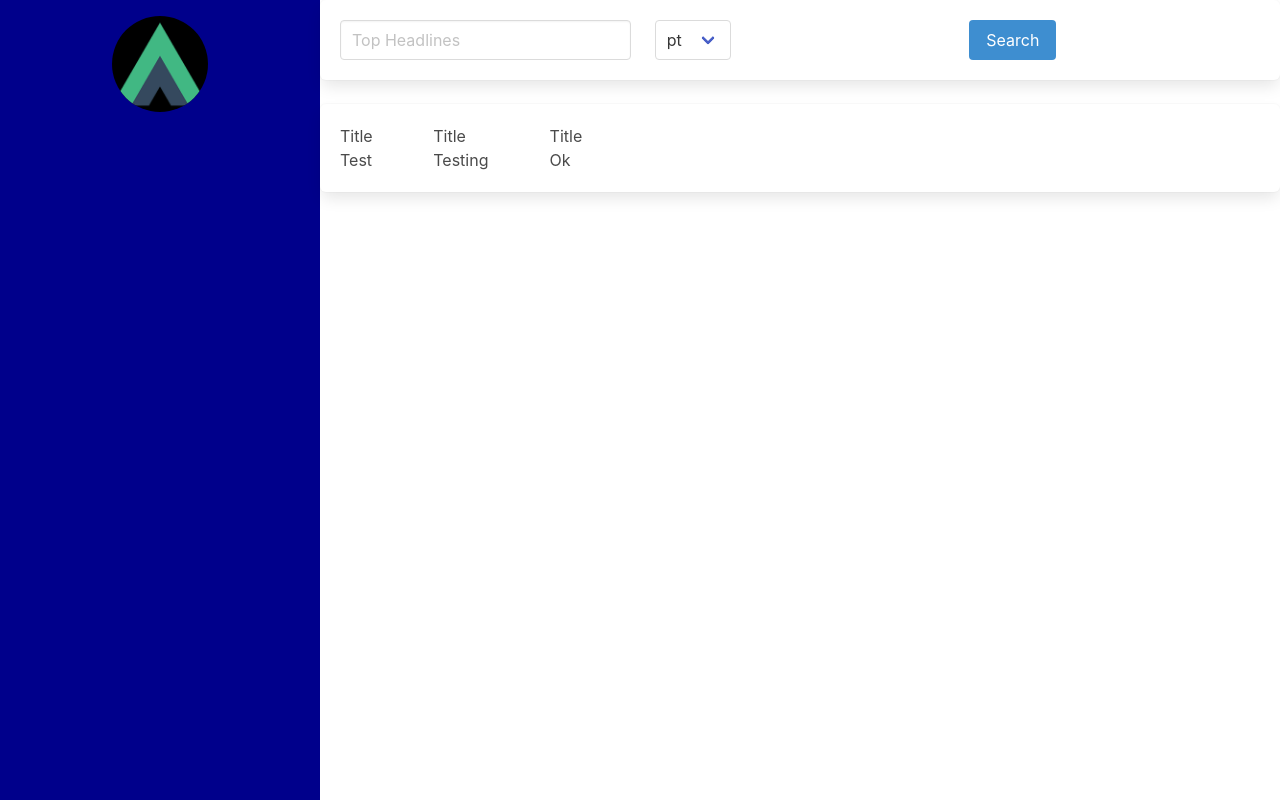
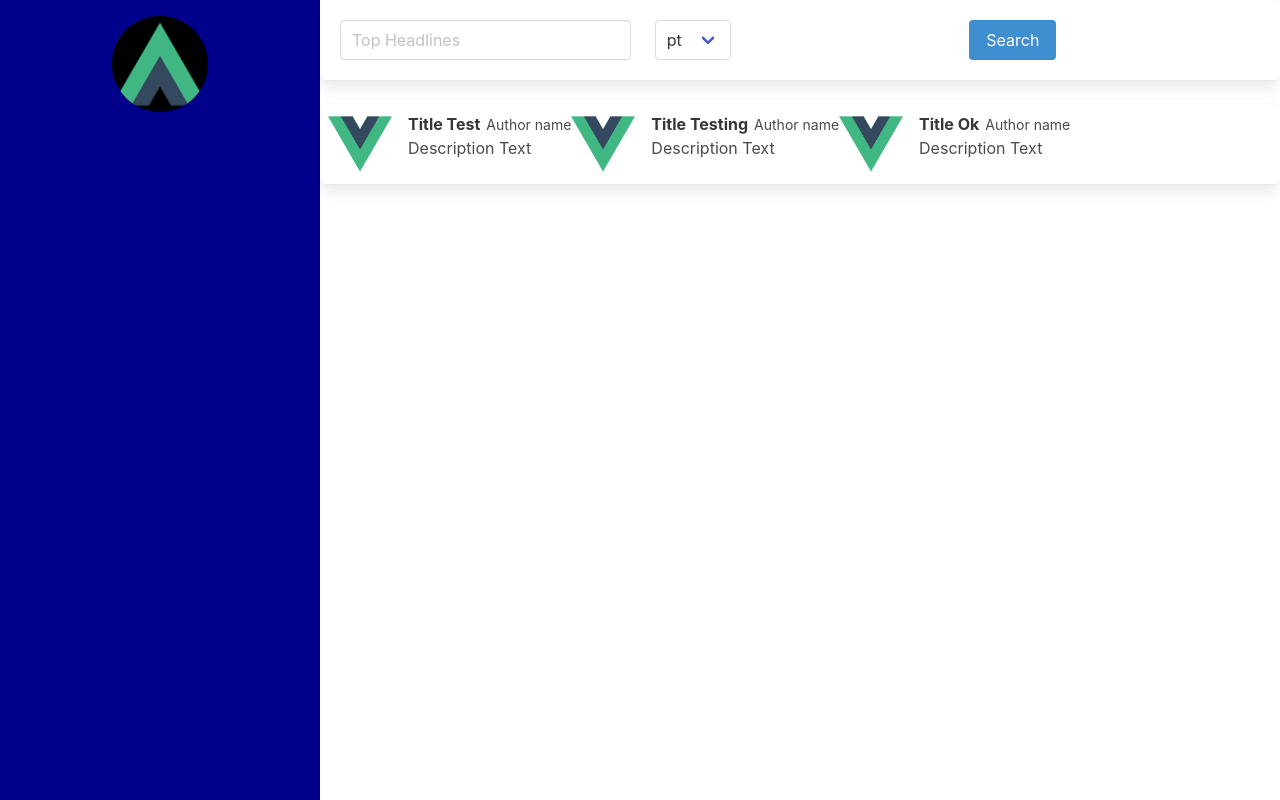
Before and after one commit to deal-machine/newst-web, a Vue app: page / in a window 1280 px wide. Built offline with nearby package versions, Linux system fonts and the light colour scheme.

Commit message:
refactor: newCard component

```diff
--- a/src/components/NewCard.vue
+++ b/src/components/NewCard.vue
@@ -1,7 +1,21 @@
 <template>
-  <div class="column is-7">
-    {{ newData.title }}
-  </div>
+  <article class="media">
+    <figure class="media-left">
+      <p class="image is-64x64">
+        <img src="../assets/logo.png" alt="vue logo" />
+      </p>
+    </figure>
+    <div class="media-content">
+      <div class="content">
+        <p>
+          <strong>{{ newData.title }} </strong>
+          <small> {{ newData.author }} </small>
+          <br />
+          {{ newData.description }}
+        </p>
+      </div>
+    </div>
+  </article>
 </template>
 
 <script lang="ts">
@@ -17,3 +31,12 @@ export default defineComponent({
   },
 });
 </script>
+
+<style scoped>
+strong {
+  margin-right: 6px;
+}
+p {
+  text-align: justify;
+}
+</style>
```
